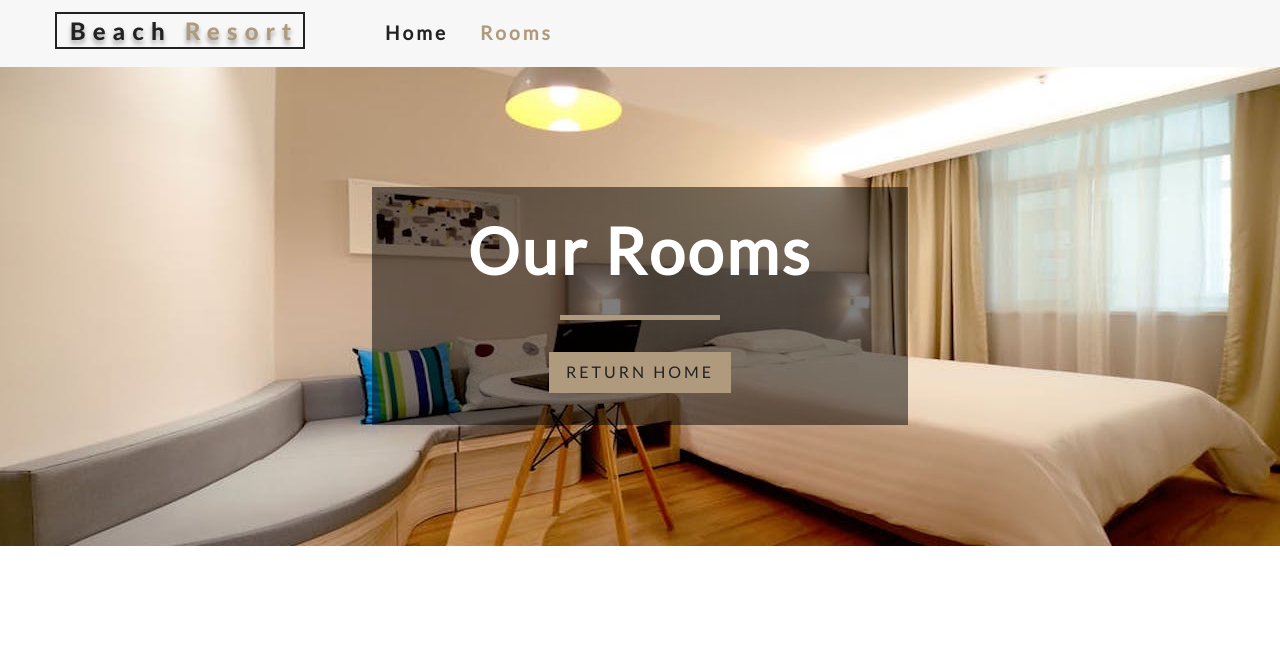
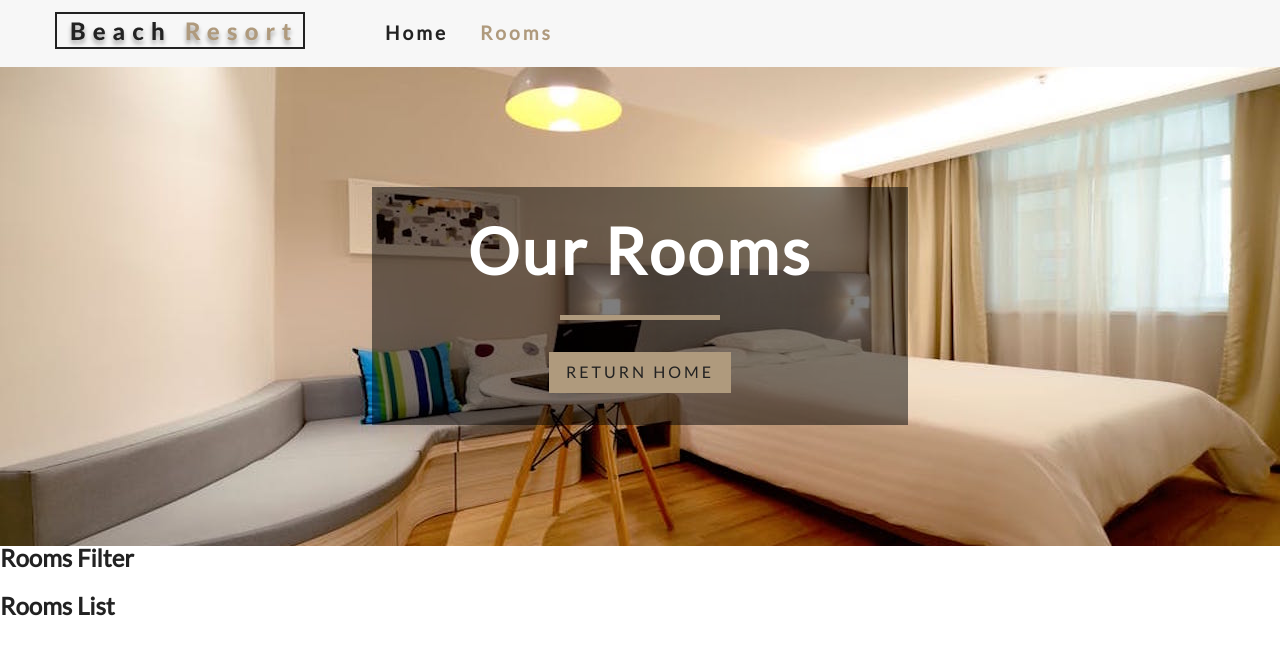
Before and after one commit to akash02-das/beach-resort, a React (Create React App) app: page /rooms in a window 1280 px wide. Shown: the top 654 px of the page. Built offline with nearby package versions, Linux system fonts and the light colour scheme.

Commit message:
Room Container

```diff
--- /dev/null
+++ b/src/components/RoomsContainer.js
@@ -0,0 +1,26 @@
+import React from "react";
+import RoomsFilter from "./RoomsFilter";
+import RoomsList from "./RoomsList";
+import { RoomConsumer } from "../context";
+import Loading from "./Loading";
+
+const RoomsContainer = () => {
+  return (
+    <RoomConsumer>
+      {(value) => {
+        const { loading, sortedRooms, rooms } = value;
+        if (loading) {
+          return <Loading />;
+        }
+        return (
+          <div>
+            <RoomsFilter rooms={rooms} />
+            <RoomsList rooms={sortedRooms} />
+          </div>
+        );
+      }}
+    </RoomConsumer>
+  );
+};
+
+export default RoomsContainer;
--- /dev/null
+++ b/src/components/RoomsFilter.js
@@ -0,0 +1,11 @@
+import React from "react";
+
+const RoomsFilter = () => {
+  return (
+    <div>
+      <h3>Rooms Filter</h3>
+    </div>
+  );
+};
+
+export default RoomsFilter;
--- /dev/null
+++ b/src/components/RoomsList.js
@@ -0,0 +1,11 @@
+import React from "react";
+
+const RoomsList = () => {
+  return (
+    <div>
+      <h3>Rooms List</h3>
+    </div>
+  );
+};
+
+export default RoomsList;
--- a/src/pages/Rooms.js
+++ b/src/pages/Rooms.js
@@ -1,6 +1,7 @@
 import React from "react";
 import Hero from "../components/Hero";
 import Banner from "../components/Banner";
+import RoomsContainer from '../components/RoomsContainer';
 import "../styles/hero.scss";
 import "../styles/banner.scss";
 
@@ -8,6 +9,7 @@ import { Link } from "react-router-dom";
 
 const Rooms = () => {
   return (
+    <>
     <Hero hero="roomsHero">
       <Banner title="our rooms">
         <Link to="/" className="btn-primary">
@@ -15,6 +17,8 @@ const Rooms = () => {
         </Link>
       </Banner>
     </Hero>
+    <RoomsContainer />
+    </>
   );
 };
 
```
Also changed, not shown: 1 other file (tests, documents, lock files or other folders).
